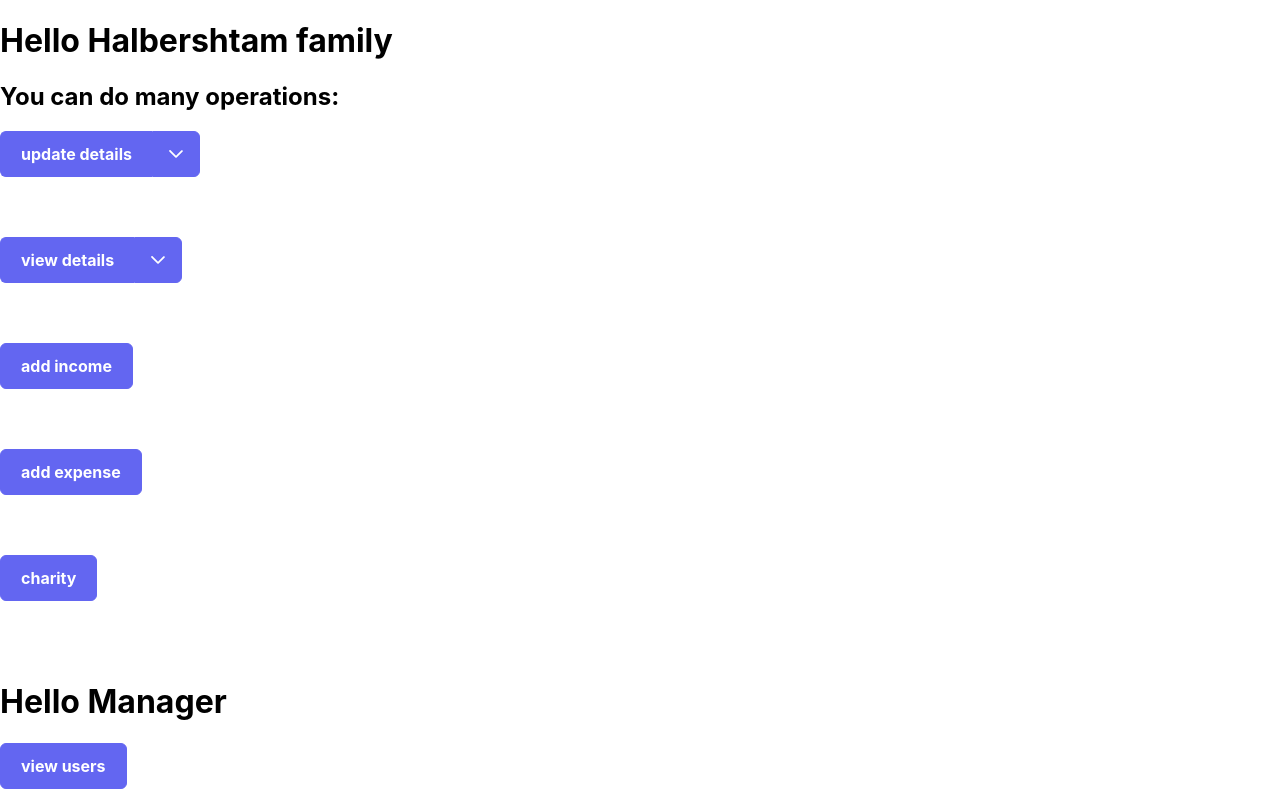
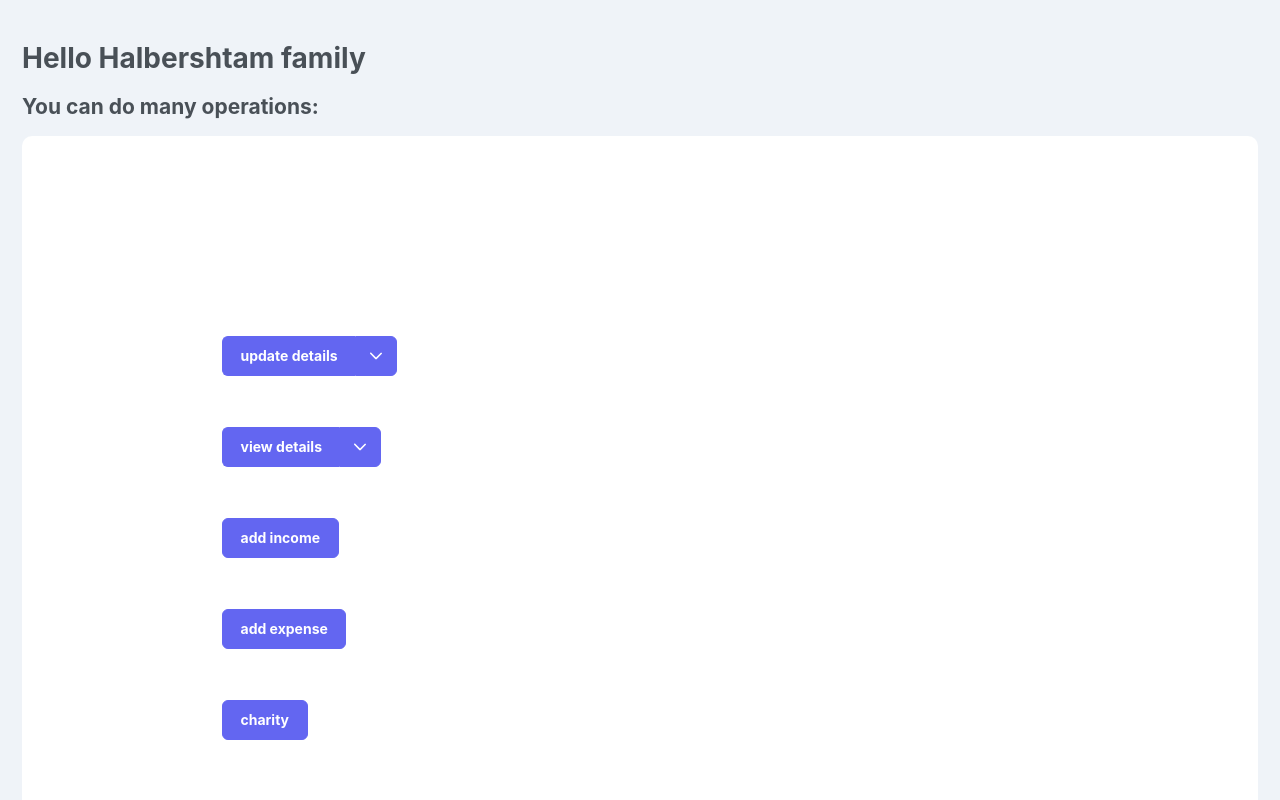
Before and after one commit to chavi-create/MoneyMind, a React (Create React App) app in the folder project-client/: page / in a window 1280 px wide. Shown: the top 800 px of the page. Built offline with nearby package versions, Linux system fonts and the light colour scheme.

Commit message:
change 3

```diff
--- a/project-client/src/Component/Home.js
+++ b/project-client/src/Component/Home.js
@@ -11,11 +11,13 @@ function Home() {
       <>
       <h1>Hello {family} family</h1>
       <h2>You can do many operations:</h2>
+      <div className="card flex justify-content-center" style={{padding:'200px'}}>
       <ItemsButton label = "update details" items = {items1}/><br/><br/><br/>
       <ItemsButton label = "view details" items = {items2}/><br/><br/><br/>
       <SimpleButton label = "add income" /><br/><br/><br/>
       <SimpleButton label = "add expense" /><br/><br/><br/>
       <SimpleButton label = "charity"/><br/><br/><br/>
+      </div>
       </>
     );
   }
--- a/project-client/src/Component/Home/ItemsButton.js
+++ b/project-client/src/Component/Home/ItemsButton.js
@@ -12,7 +12,7 @@ const ItemsButton=(props)=> {
         });
     return (
       <>
-        <div className="card flex justify-content-center">
+        <div >
             <Toast ref={toast}></Toast>
             <SplitButton label={props.label}  model={items} />
         </div>
--- a/project-client/src/Component/Home/SimpleButton.js
+++ b/project-client/src/Component/Home/SimpleButton.js
@@ -3,7 +3,7 @@ import { Button } from 'primereact/button';
 
 const SimpleButton=(props)=> {
     return (
-        <div className="card flex justify-content-center">
+        <div >
             <Button label={props.label} />
         </div>
     )
--- a/project-client/src/index.css
+++ b/project-client/src/index.css
@@ -1,13 +1,35 @@
-body {
+/* body {
   margin: 0;
   font-family: -apple-system, BlinkMacSystemFont, 'Segoe UI', 'Roboto', 'Oxygen',
     'Ubuntu', 'Cantarell', 'Fira Sans', 'Droid Sans', 'Helvetica Neue',
     sans-serif;
   -webkit-font-smoothing: antialiased;
   -moz-osx-font-smoothing: grayscale;
-}
+} */
 
 code {
   font-family: source-code-pro, Menlo, Monaco, Consolas, 'Courier New',
     monospace;
 }
+html {
+  font-size: 14px;
+}
+
+body {
+  font-family: var(--font-family);
+  font-weight: normal;
+  background: var(--surface-ground);
+  color: var(--text-color);
+  padding: 1rem;
+  -webkit-font-smoothing: antialiased;
+  -moz-osx-font-smoothing: grayscale;
+  align-items: center;
+
+}
+
+.card {
+  background: var(--surface-card);
+  padding: 2rem;
+  border-radius: 10px;
+  margin-bottom: 1rem;
+}
```
Also changed, not shown: project-client/src/Component/Login/Login.js (added, +108 -0 lines), 1 other file (tests, documents, lock files or other folders).
